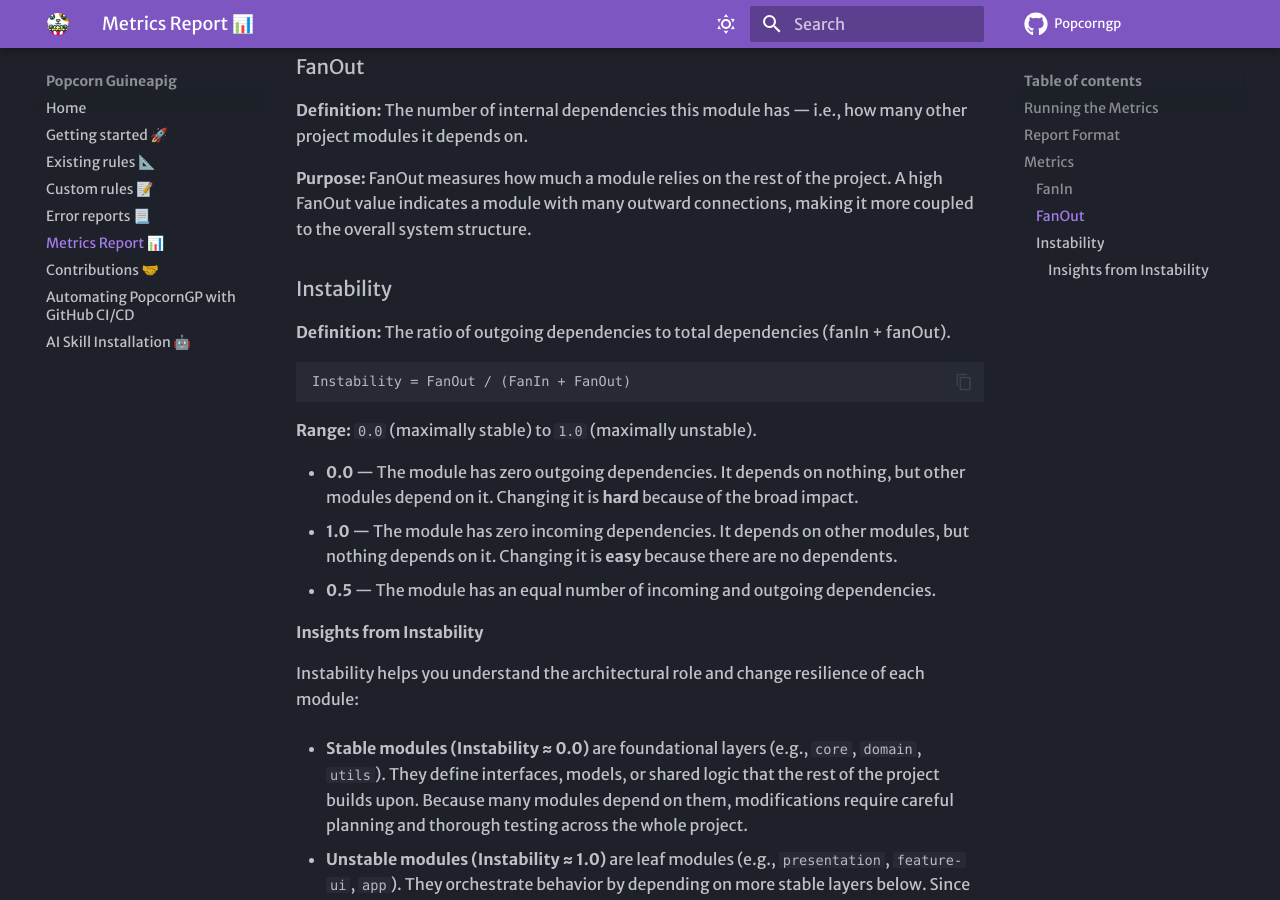
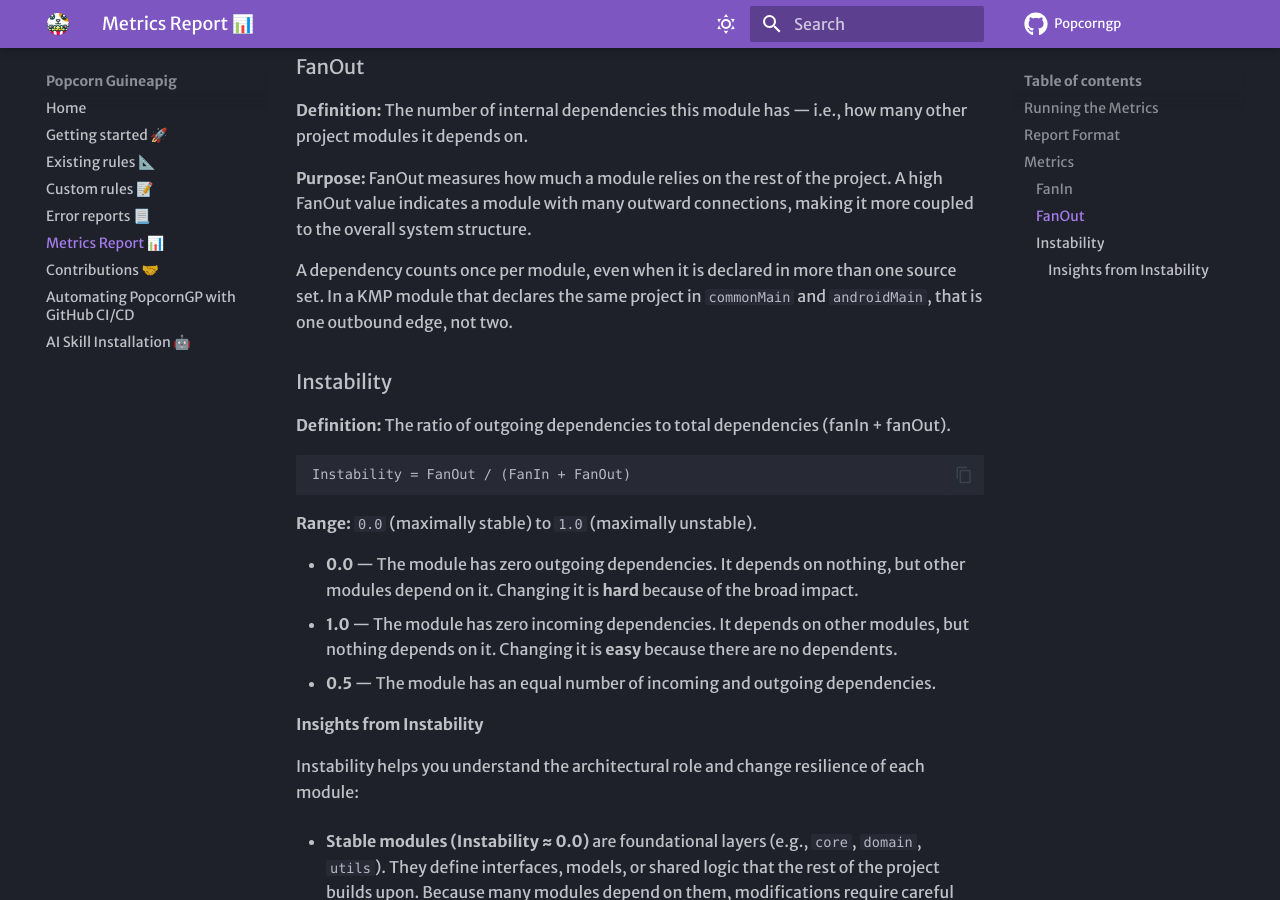
Before and after one commit to CodandoTV/popcorn-guineapig, an MkDocs documentation site: the page built from docs/5-metrics-report.md, in a window 1280 px wide and 900 px high, scrolled down 1661 px. Built offline with MkDocs 1.6.1 and Material for MkDocs 9.7.7, drawn with Linux system fonts in a browser that asks for light colours; some web fonts are replaced; comment, search, counter and statistics services are not loaded.

Commit message:
docs(metrics): note duplicate source-set declarations count once
FanOut is defined as the number of project modules a module depends on, so a
declaration repeated across source sets must not add a second edge. Say so on
the metrics page and record the fix in the 3.4.0 section.

```diff
--- a/docs/5-metrics-report.md
+++ b/docs/5-metrics-report.md
@@ -55,6 +55,8 @@ Each row corresponds to one Gradle subproject in your build. The `path` column i
 
 **Purpose:** FanOut measures how much a module relies on the rest of the project. A high FanOut value indicates a module with many outward connections, making it more coupled to the overall system structure.
 
+A dependency counts once per module, even when it is declared in more than one source set. In a KMP module that declares the same project in `commonMain` and `androidMain`, that is one outbound edge, not two.
+
 ### Instability
 
 **Definition:** The ratio of outgoing dependencies to total dependencies (fanIn + fanOut).
```
Also changed, not shown: CHANGELOG.md (+1 -0 lines).
